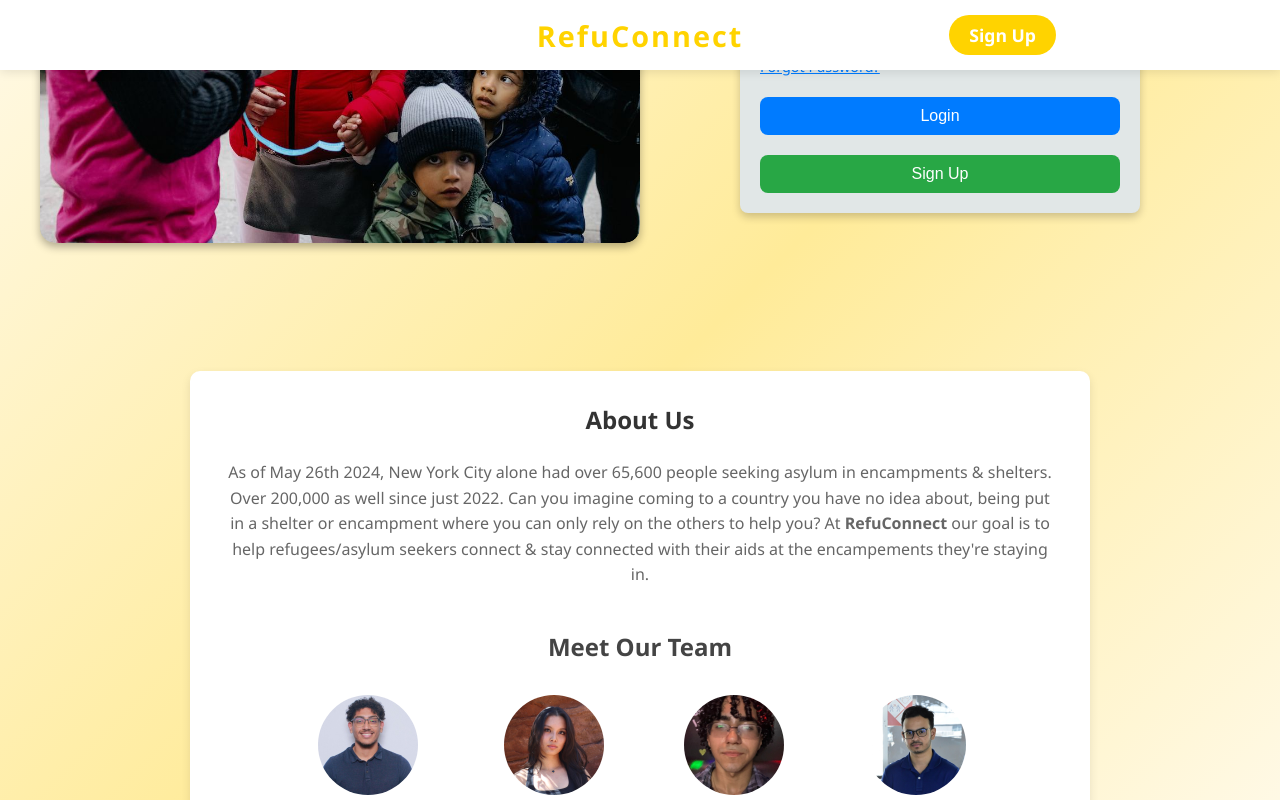
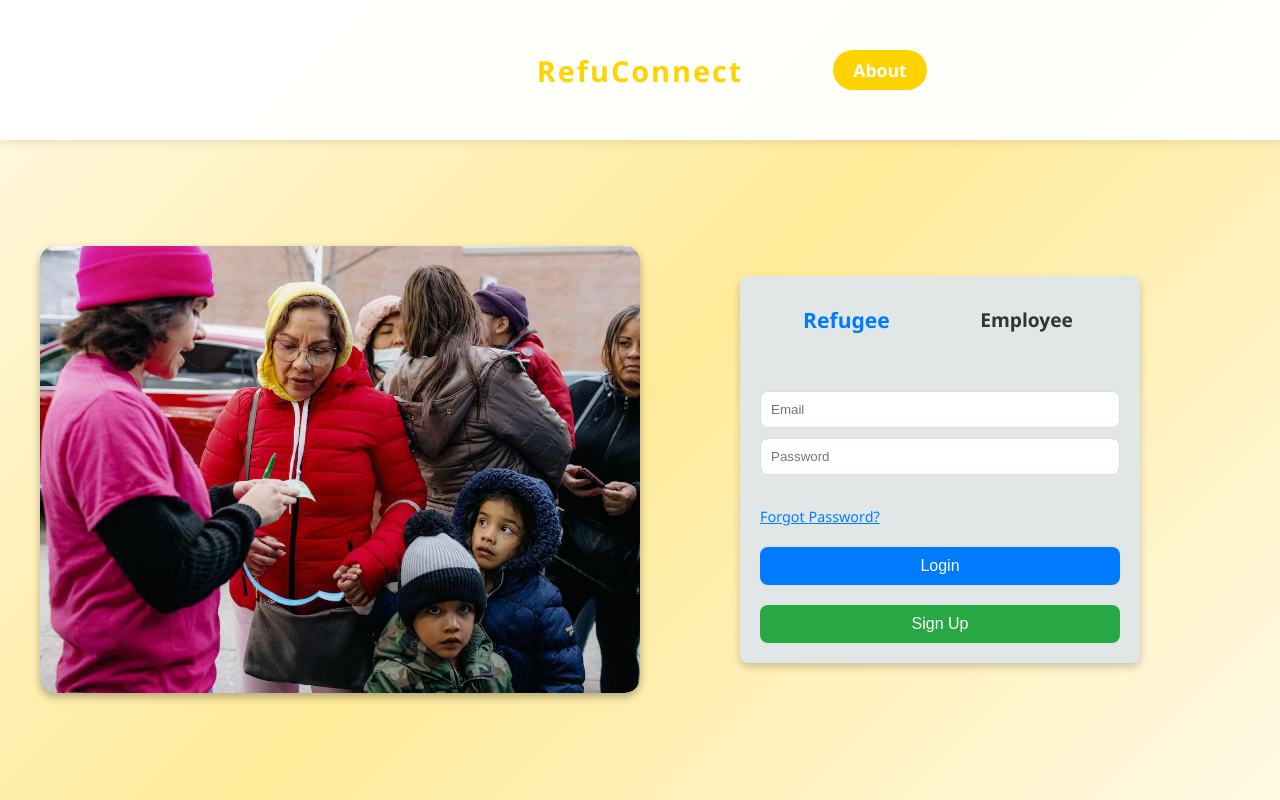
Before and after one commit to ehab20011/p-hacks, a React (Create React App) app in the folder client/: page /login in a window 1280 px wide. Shown: the top 800 px of the page. Built offline with nearby package versions, Linux system fonts and the light colour scheme; no server answers.

Commit message:
fixed css

```diff
--- a/client/src/components/NavBar.jsx
+++ b/client/src/components/NavBar.jsx
@@ -17,7 +17,6 @@ const NavBar = () => {
     <header className="navbar">
       <div className="navbar-container">
         <nav className="navbar-links left">
-          <a href="#about">About</a>
         </nav>
         <div className="navbar-logo">
           <a href="/" className="navbar-brand">
@@ -25,8 +24,8 @@ const NavBar = () => {
           </a>
         </div>
         <nav className="navbar-links right">
-          <a href="#login" className="navbar-login">
-            Sign Up
+          <a href="login" className="navbar-login">
+            About
           </a>
           <div className="navbar-language">
             <div id="google_translate_element"></div>
--- a/client/src/components/styles/Login.css
+++ b/client/src/components/styles/Login.css
@@ -20,11 +20,11 @@ body {
   display: flex;
   align-items: stretch;
   width: 100%;
+  margin-top: 900px;
   max-width: 1200px;
   flex-direction: row;
 }
 
-/* Left container styles */
 /* Left container styles */
 .left-container {
   display: flex;
--- a/client/src/components/styles/NavBar.css
+++ b/client/src/components/styles/NavBar.css
@@ -17,27 +17,15 @@ html, body {
     outline: none;
 }
 
-.navbar-language  {
-
-  padding: 8px 12px;
-  border-radius: 25px;
-  /*border: none;*/
-  color: #ffffff;
-  font-weight: 600;/*
-  cursor: pointer;
-  outline: none;*/
-  transition: background-color 0.3s ease;
-
+.navbar-language {
+  position: relative;
+  display: inline-block; /* Changed from relative for better control */
+  margin-left: 20px;
+  vertical-align: middle; /* Aligns the dropdown vertically with other nav items */
 }
 
-.navbar-language select:hover {
-    background-color: #feb603;
-}
 
-.navbar-language select option {
-    background-color: #ffd300;
-    color: #000000;
-}
+
 
   .navbar-login {
     display: flex;
@@ -58,13 +46,13 @@ html, body {
 
   .navbar {
     width: 100%;
-    padding: 15px 0;
-    background-color: white;
+    padding: 50px 0;  /* Adjusted padding to be less obtrusive */
+    background-color: rgba(255, 255, 255, 0.95);  /* White with slight transparency */
     position: fixed;
     top: 0;
     left: 0;
     z-index: 100;
-    box-shadow: 0 2px 10px rgba(0, 0, 0, 0.1);
+    box-shadow: 0 2px 10px rgba(0, 0, 0, 0.1);  /* Subtle shadow for depth */
   }
 
   .navbar-container {
@@ -79,7 +67,7 @@ html, body {
   .navbar-logo .navbar-brand {
     font-size: 1.8rem;
     font-weight: 700;
-    color: #ffd300;
+    color: #ffd300;  /* Gold color for the logo for contrast */
     text-decoration: none;
     letter-spacing: 2px;
   }
@@ -89,39 +77,35 @@ html, body {
     gap: 20px;
   }
 
-  .navbar-links.left {
-    flex: 1;
-    justify-content: flex-start;
-  }
-
+  .navbar-links.left,
   .navbar-links.right {
     flex: 1;
-    justify-content: flex-end;
   }
 
   .navbar-links a {
-    color: #ffffff;
+    color: #ffffff;  /* Ensures text is white for visibility on transparent bg */
     text-decoration: none;
     font-size: 1.1rem;
     transition: color 0.3s;
   }
 
   .navbar-links a:hover {
-    color: white;
+    color: #ddd;  /* Light grey on hover for subtle effect */
   }
 
   .navbar-login {
     padding: 8px 20px;
     border-radius: 25px;
-    background-color: #ffd300;
+    background-color: #ffd300;  /* Maintained branding color for login/signup */
     color: #ffffff;
     font-weight: 600;
     transition: background-color 0.3s ease;
   }
 
   .navbar-login:hover {
-    background-color: #feb603;
+    background-color: #feb603;  /* Darker gold on hover for visibility */
   }
+
 
   /* Styling for Google Translate widget container */
 .navbar-language {
@@ -131,59 +115,48 @@ html, body {
 
 /* Google Translate Widget Styling */
 #google_translate_element {
-  min-width: 100px; /* Adjust width as necessary */
+  min-width: 150px; /* Increased width for better visibility */
 }
 
 /* Adjust the iframe inside the widget to align with navbar height */
 #google_translate_element iframe {
-  height: 40px;
-  border: none;
+  height: 40px; /* Ensured height for better integration */
+  border: none; /* Removing any default borders */
 }
 
 /* Hide the Google Translate bar's branding */
 .goog-te-gadget-icon {
-  display: none !important;
+  display: none !important; /* Ensures no Google icon shows */
 }
 
 .goog-te-banner-frame {
-  display: none !important;
+  display: none !important; /* Ensures no translation banner shows */
 }
 
-.goog-te-gadget img{
-  display:none !important;
-}
-.goog-te-banner-frame.skiptranslate {
-  display: none !important;
-  }
-body {
-  top: 0px !important;
-  }
-
-
-/* Optional: Hide the dropdown arrow if it clashes with the design */
-.goog-te-gadget-simple .goog-te-menu-value span {
-  display: none;
+.goog-te-gadget img {
+  display: none !important; /* Hides any images from Google's gadget */
 }
 
 /* Style adjustments for the dropdown menu */
 .goog-te-gadget-simple {
   border: none;
-  background-color: transparent;
-  color: #555; /* Set the text color */
+  background-color: #ffd300; /* Background color to match the navbar */
+  color: #ffffff; /* Adjusts text color for readability */
 }
 
 .goog-te-gadget-simple .goog-te-menu-value {
-  padding: 5px 10px;
+  padding: 8px 10px;
   line-height: normal;
-  font-size: 16px;
-  font-family: Arial, sans-serif;
+  font-size: 14px; /* Adjusted for uniform font sizing */
+  font-family: 'Segoe UI', Tahoma, Geneva, Verdana, sans-serif; /* Matches other navigation texts */
+  border-radius: 25px; /* Rounded borders for aesthetics */
 }
 
 /* Hover and focus styles for the dropdown */
 .goog-te-gadget-simple .goog-te-menu-value:hover,
 .goog-te-gadget-simple .goog-te-menu-value:focus {
   text-decoration: none;
-  background-color: #f8f8f8; /* Light grey background on hover/focus */
+  background-color: #feb603; /* Slightly darker on hover for visual feedback */
 }
 
   /* Responsive Styles */
--- a/client/src/components/styles/SignupRefugee.css
+++ b/client/src/components/styles/SignupRefugee.css
@@ -2,6 +2,7 @@
     max-width: 900px;
     margin: 50px auto;
     padding: 40px;
+    margin-top: 250px;
     border-radius: 16px;
     background-color: rgba(255, 255, 255, 0.8);
     box-shadow: 0 8px 30px rgba(0, 0, 0, 0.15);
--- a/client/src/components/styles/SignupWorker.css
+++ b/client/src/components/styles/SignupWorker.css
@@ -2,6 +2,7 @@
     max-width: 900px;
     margin: 50px auto;
     padding: 40px;
+    margin-top: 250px;
     border-radius: 16px;
     background-color: rgba(255, 255, 255, 0.8);
     box-shadow: 0 8px 30px rgba(0, 0, 0, 0.15);
```
